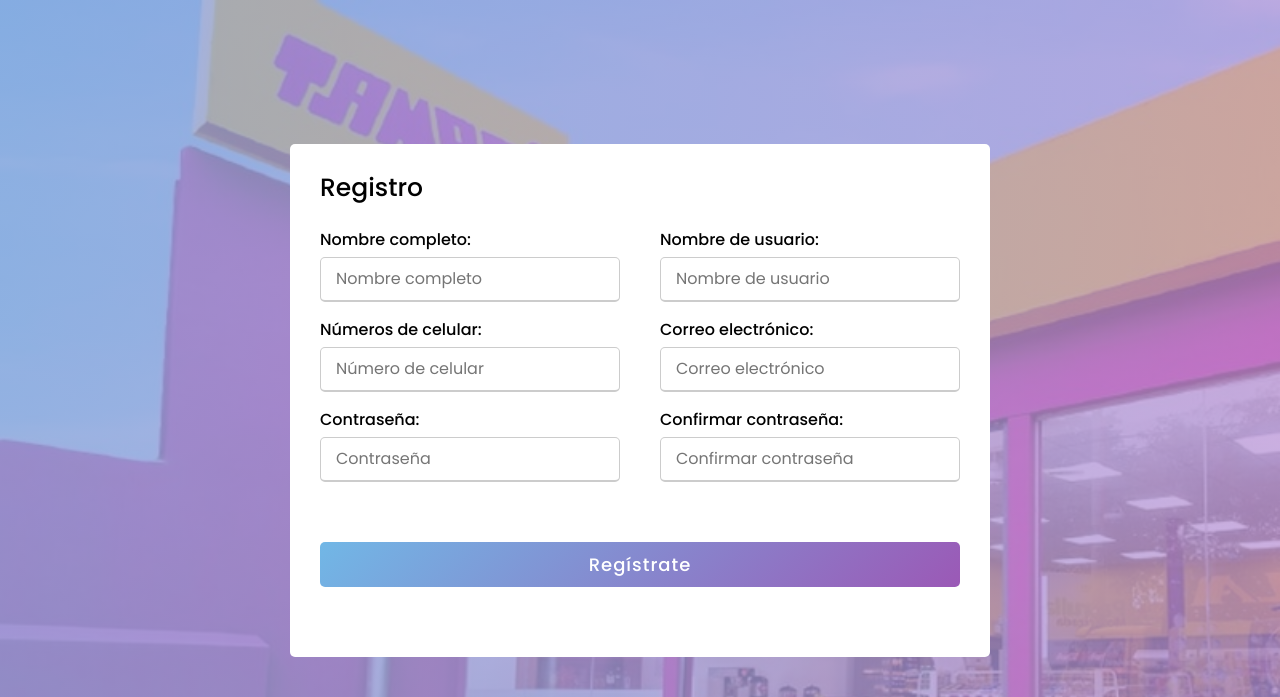
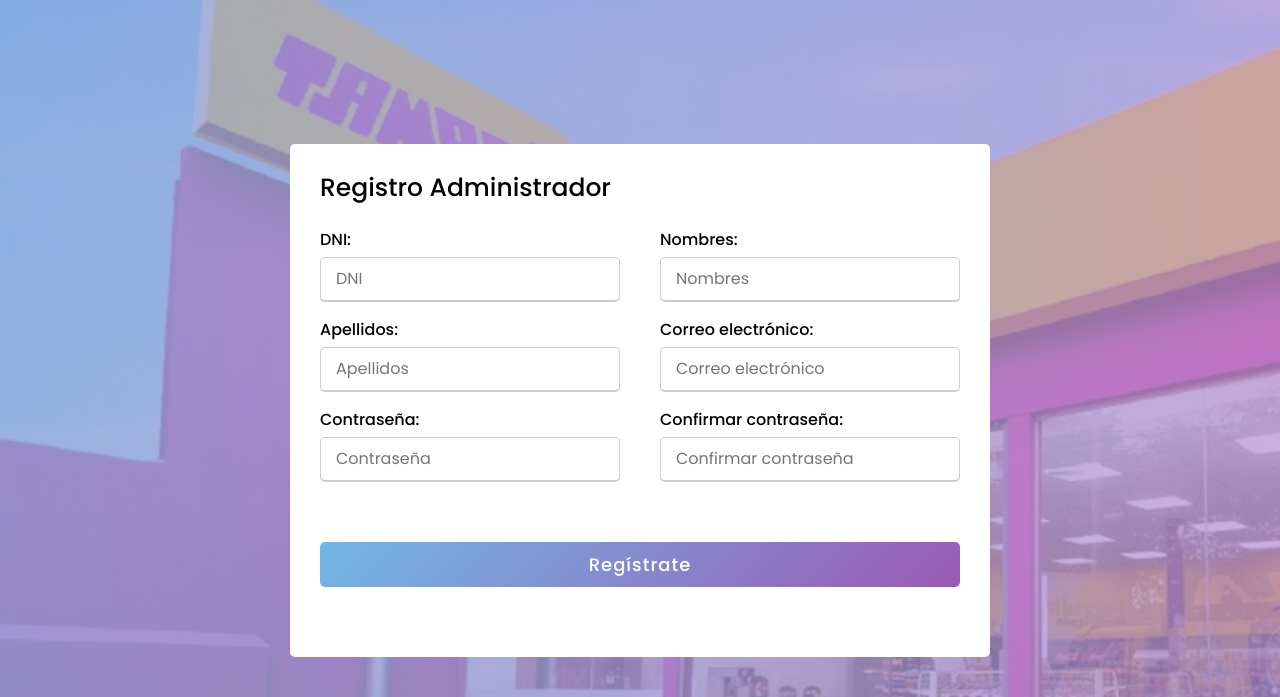
Before and after one commit to LuisFern873/Test, a Flask app: page /register in a window 1280 px wide. Shown: the top 697 px of the page. Run offline with Flask 2, Linux system fonts and the light colour scheme.

Commit message:
cambio de solicitud de datos para registro de admin

```diff
--- a/app.py
+++ b/app.py
@@ -46,33 +46,33 @@ def log_user():
 def users():
     return render_template('users.html', users = Administrador.query.all())
 
-@app.route('/register/user_added', methods=["POST","GET"])
+@app.route('/register/register_user', methods=["POST","GET"])
 def register_new():
     error = False
     response = {}
     try:
-        full_name = request.get_json()["fullname"]
-        username = request.get_json()["username"]
-        email = request.get_json()["email"]
-        mobile_phone = request.get_json()["phone"]
+        dni_admin = request.get_json()["dni_admin"]
+        nombres = request.get_json()["nombres"]
+        apellidos = request.get_json()["apellidos"]
+        correo = request.get_json()["correo"]
         password = request.get_json()["password"]
-        cpassword = request.get_json()["cpassword"]
+        confirm_password = request.get_json()["confirm_password"]
 
-        if cpassword == password:
+        if password == confirm_password:
             admin = Administrador(
-                full_name = full_name,
-                username = username,
-                email = email,
-                mobile_phone = mobile_phone,
+                dni_admin = dni_admin,
+                nombres = nombres,
+                apellidos = apellidos,
+                correo = correo,
                 password = password)
 
             db.session.add(admin)
             db.session.commit()
 
-            response['fullname'] = admin.full_name
-            response['username'] = admin.username
-            response['email'] = admin.email
-            response['phone'] = admin.mobile_phone
+            response['dni_admin'] = admin.dni_admin
+            response['nombres'] = admin.nombres
+            response['apellidos'] = admin.apellidos
+            response['correo'] = admin.correo
             response['password'] = admin.password
 
     except Exception as exp:
--- a/static/register.js
+++ b/static/register.js
@@ -1,55 +1,53 @@
 
-const fullname_input = document.getElementById('fullname')
-const username_input = document.getElementById('username')
-const email_input = document.getElementById('email')
-const phone_input = document.getElementById('phone')
+const dni_admin_input = document.getElementById('dni_admin')
+const nombres_input = document.getElementById('nombres')
+const apellidos_input = document.getElementById('apellidos')
+const correo_input = document.getElementById('correo')
 const password_input = document.getElementById('password')
-const cpassword_input = document.getElementById('cpassword')
+const confirm_password_input = document.getElementById('confirm_password')
 
 document.getElementById('form').onsubmit = function(prevent) {
     prevent.preventDefault();
-    const fullname = fullname_input.value;
-    const username = username_input.value;
-    const email = email_input.value;
-    const phone = phone_input.value;
+    const dni_admin = dni_admin_input.value;
+    const nombres = nombres_input.value;
+    const apellidos = apellidos_input.value;
+    const correo = correo_input.value;
     const password = password_input.value;
-    const cpassword = cpassword_input.value;
+    const confirm_password = confirm_password_input.value;
 
-    fetch('/register/user_added',{
+    fetch('/register/register_user',{
         method: 'POST',
         body: JSON.stringify({
-            'fullname': fullname,
-            'username': username,
-            'email': email,
-            'phone': phone,
+            'dni_admin': dni_admin,
+            'nombres': nombres,
+            'apellidos': apellidos,
+            'correo': correo,
             'password': password,
-            'cpassword': cpassword
+            'confirm_password': confirm_password
         }),
         headers: {'Content-Type': 'application/json'}})
     .then(response => response.json())
     .then(function(jsonResponse) {
-        console.log("jsonResponse: ", jsonResponse);
+
         document.getElementById('error').className = "alert";
 
-        if (jsonResponse['password'] === cpassword)
+        if (jsonResponse['password'] === confirm_password)
         {
-            const full = document.createElement('full');
-            const usnm = document.createElement('usnm');
-            const eml = document.createElement('eml');
-            const phn = document.createElement('phn');
-            const pass = document.createElement('pass');
-            const cpass = document.createElement('cpass');
+            const dni = document.createElement('dni_admin');
+            const nom = document.createElement('nombres');
+            const ape = document.createElement('apellidos');
+            const cor = document.createElement('correo');
+            const pass = document.createElement('password');
 
-            full.innerHTML = jsonResponse['fullname'];
-            usnm.innerHTML = jsonResponse['username'];
-            eml.innerHTML = jsonResponse['email'];
-            phn.innerHTML = jsonResponse['phone'];
+            dni.innerHTML = jsonResponse['dni_admin'];
+            nom.innerHTML = jsonResponse['nombres'];
+            ape.innerHTML = jsonResponse['apellidos'];
+            cor.innerHTML = jsonResponse['correo'];
             pass.innerHTML = jsonResponse['password'];
-            cpass.innerHTML = jsonResponse['cpassword'];
 
-            document.getElementById('name').appendChild(full);
+            document.getElementById('name').appendChild(nom);
+            document.getElementById('welcome').className = "";
 
-            document.getElementById('welcome').className = "";
         } else
         {
             document.getElementById('changepassword').className = "";
@@ -57,6 +55,7 @@ document.getElementById('form').onsubmit = function(prevent) {
 
     })
     .catch(function(){
+        console.log("ERROR")
         document.getElementById('error').className = "";
     });
 }
--- a/templates/register.html
+++ b/templates/register.html
@@ -11,28 +11,28 @@
 
 {% block body %}
 <div class="container">
-    <div class="title">Registro</div>
-    <form id = 'form' action='/register/user_added' method="POST">
+    <div class="title">Registro Administrador</div>
+    <form id = 'form' action='/register/register_user' method="POST">
         <div class="user_details">
 
             <div class="input_box">
-                <span class="details">Nombre completo:</span>
-                <input id = 'fullname' type="text" name="fullname" placeholder="Nombre completo" required/>
+                <span class="details">DNI:</span>
+                <input id = 'dni_admin' type="text" name="dni_admin" placeholder="DNI" required/>
             </div>
 
             <div class="input_box">
-                <span class="details">Nombre de usuario:</span>
-                <input id = 'username' type="text" name="username" placeholder="Nombre de usuario" required/>
+                <span class="details">Nombres:</span>
+                <input id = 'nombres' type="text" name="nombres" placeholder="Nombres" required/>
             </div>
 
             <div class="input_box">
-                <span class="details">Números de celular:</span>
-                <input id = 'phone' type="text" name="phone" placeholder="Número de celular" required/>
+                <span class="details">Apellidos:</span>
+                <input id = 'apellidos' type="text" name="apellidos" placeholder="Apellidos" required/>
             </div>
 
             <div class="input_box">
                 <span class="details">Correo electrónico:</span>
-                <input id = 'email' type="text" name="email" placeholder="Correo electrónico" required/>
+                <input id = 'correo' type="text" name="correo" placeholder="Correo electrónico" required/>
             </div>
 
             <div class="input_box">
@@ -42,7 +42,7 @@
 
             <div class="input_box">
                 <span class="details">Confirmar contraseña:</span>
-                <input id = 'cpassword' type="password" name="cpassword" placeholder="Confirmar contraseña" required/>
+                <input id = 'confirm_password' type="password" name="confirm_password" placeholder="Confirmar contraseña" required/>
             </div>
 
         </div>
@@ -70,4 +70,5 @@
 </div>
 
 <script src="static/register.js"></script>
+
 {% endblock body %}
```
Also changed, not shown: models.py (+9 -8 lines).
